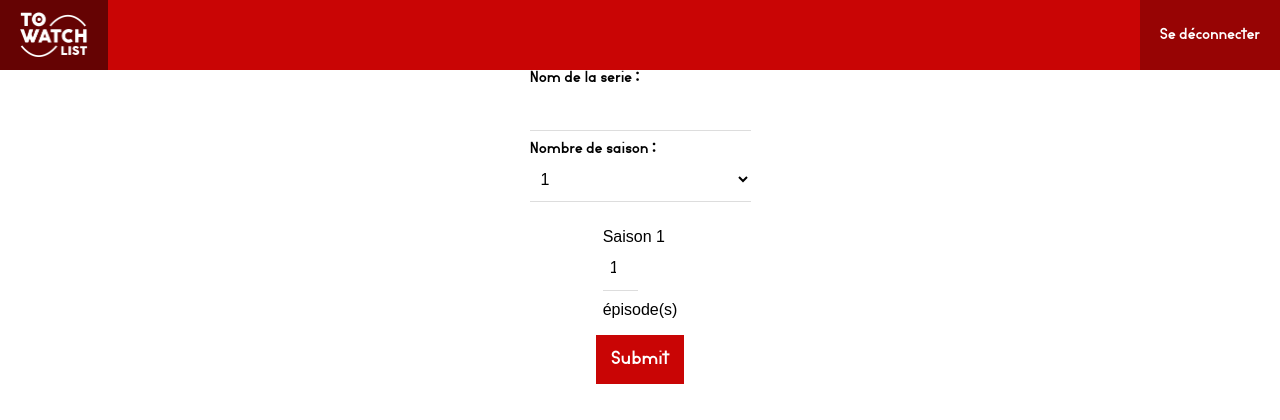
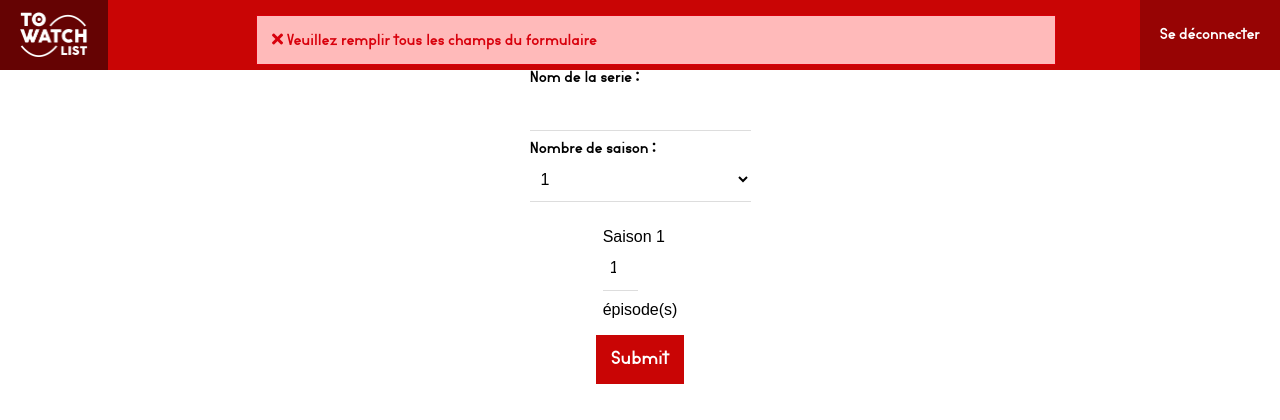
Before and after one commit to RemiRuc/to-watch-list, a PHP site: the page made by createserie.php in a window 1280 px wide. Shown: the top 420 px of the page. Run offline with PHP 8.4, Linux system fonts and the light colour scheme; the visitor is signed in with stand-in values (Sample User, id 1); style sheets or scripts are compiled from the project's sources; some libraries are stand-ins or nearby versions.

Commit message:
#4 : createserie.php : ajouter message d'erreurs

```diff
--- a/createserie.php
+++ b/createserie.php
@@ -29,7 +29,7 @@ include('templates/bdd.php');
 					$req2->execute(array('idSerie' => $serieId, 'idUser' => $_SESSION['id'], 'saison' => $saison, 'numEpisode' => $numeroEpisode));
 				}
 			}
-		}
+		}else{$message="Veuillez remplir tous les champs du formulaire";}
 	}
 
 	?>
@@ -37,10 +37,13 @@ include('templates/bdd.php');
 <html>
 <head>
 	<title>To Watch List - Creer une serie</title>
-	<?php include('templates/head.php') ?>
+	<?php include('templates/head.php'); ?>
 	<meta charset="utf-8">
 </head>
 <body>
+	<?php if (isset($message)) {
+	    echo '<div class="error alert_pages"><i class="fas fa-times"></i> '.$message.'</div>';
+	} ?>
 	<?php include ('templates/header.php'); ?>
 	<form id="formSerie" method="post" action="createserie.php?attempt=ok">
 		<div id="infoSerieForm">
--- a/css/style.less
+++ b/css/style.less
@@ -219,3 +219,7 @@ h1{
 	color: #D8000C;
 	background-color: #FFBABA;
 }
+.alert_pages{
+	position: absolute;
+	margin-left: 20%;
+}
```
